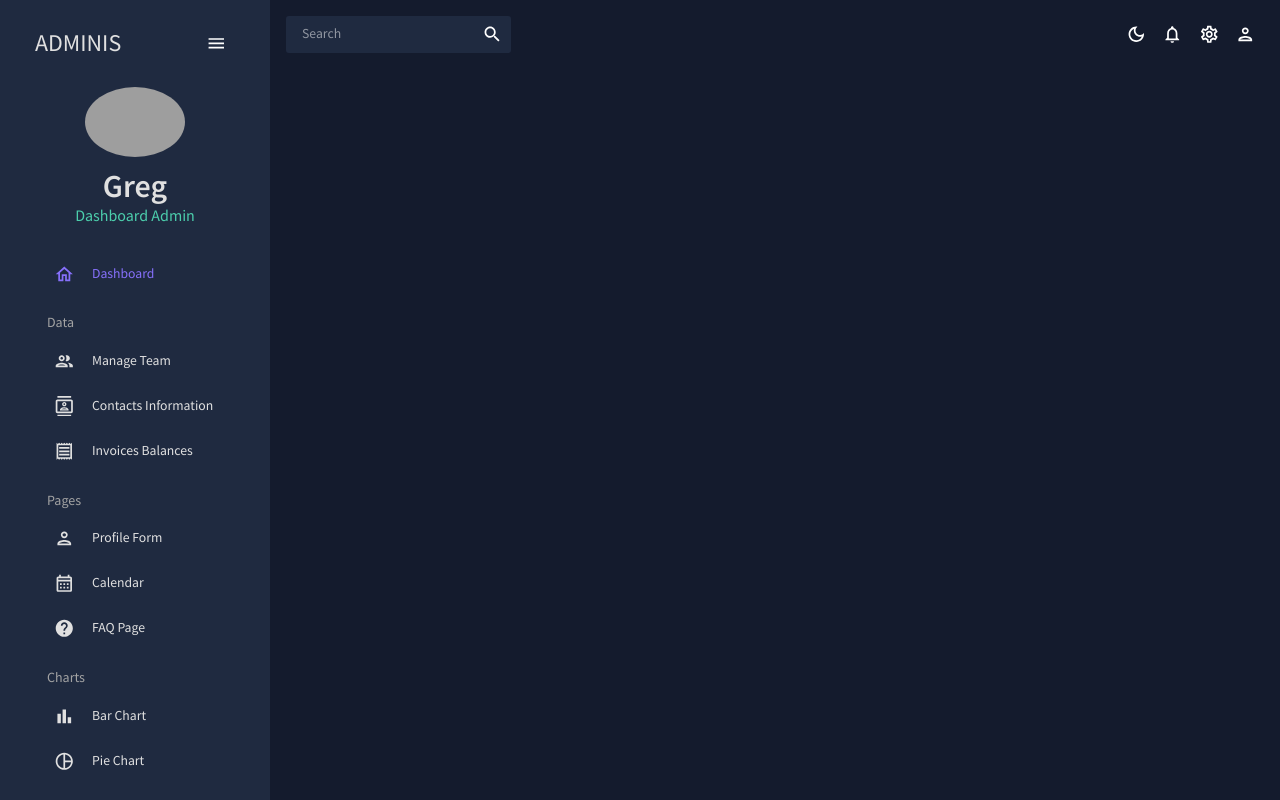
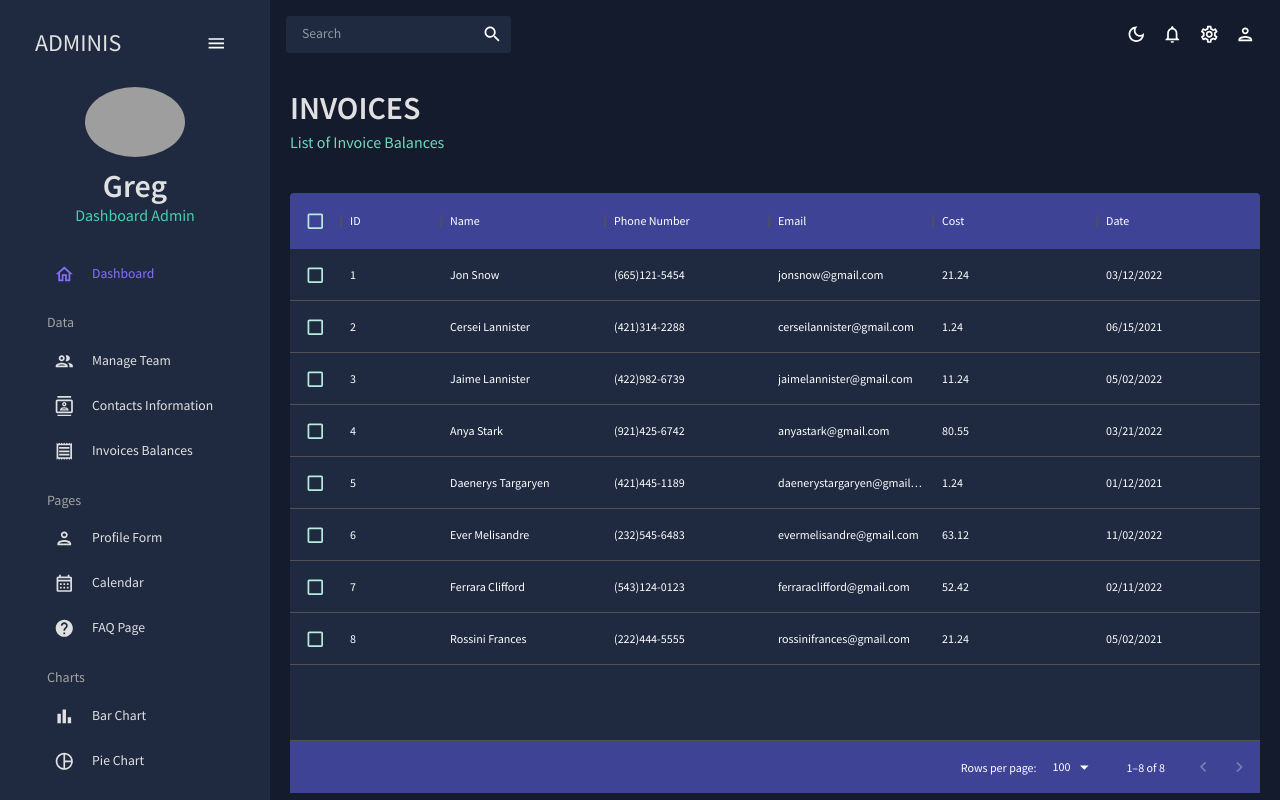
Before and after one commit to gregchapauli/Admin-Dashboard-App, a React (Vite) app: page /invoices in a window 1280 px wide. Built offline with nearby package versions, Linux system fonts and the light colour scheme; grey boxes are pictures that could not be loaded.

Commit message:
Add Invoices component

```diff
--- a/src/App.jsx
+++ b/src/App.jsx
@@ -7,7 +7,7 @@
 import Dashboard from "./scenes/dashboard";
 import Team from "./scenes/team";
 import Contacts from "./scenes/contacts";
-// import Invoices from "./scenes/invoices";
+import Invoices from "./scenes/invoices";
 // import Bar from "./scenes/bar";
 // import Form from "./scenes/form";
 // import Line from "./scenes/line";
@@ -31,8 +31,8 @@
               <Route path="/" element={<Dashboard />} />
               <Route path="/team" element={<Team />} />
               <Route path="/contacts" element={<Contacts />} />
-              {/*<Route path="/invoices" element={<Invoices />} />
-              <Route path="/form" element={<Form />} />
+              <Route path="/invoices" element={<Invoices />} />
+              {/*<Route path="/form" element={<Form />} />
               <Route path="/bar" element={<Bar />} />
               <Route path="/pie" element={<Pie />} />
               <Route path="/line" element={<Line />} />
--- /dev/null
+++ b/src/scenes/invoices/index.jsx
@@ -0,0 +1,80 @@
+import { Box, Typography, useTheme } from "@mui/material";
+import { DataGrid } from "@mui/x-data-grid";
+import { tokens } from "../../theme";
+import { mockDataInvoices } from "../../data/mockData";
+import Header from "../../components/Header";
+
+const Invoices = () => {
+  const theme = useTheme();
+  const colors = tokens(theme.palette.mode);
+
+  const columns = [
+    { field: "id", headerName: "ID" },
+    {
+      field: "name",
+      headerName: "Name",
+      flex: 1,
+      cellClassName: "name-column--cell",
+    },
+    {
+      field: "phone",
+      headerName: "Phone Number",
+      flex: 1,
+    },
+    {
+      field: "email",
+      headerName: "Email",
+      flex: 1,
+    },
+    {
+      field: "cost",
+      headerName: "Cost",
+      flex: 1,
+      renderCell: (params) => {
+        <Typography color={colors.greenAccent[500]}>
+          ${params.row.cost}
+        </Typography>;
+      },
+    },
+    { field: "date", headerName: "Date", flex: 1 },
+  ];
+
+  return (
+    <Box m="20px">
+      <Header title="INVOICES" subtitle="List of Invoice Balances" />
+      <Box
+        m="40px 0 0 0"
+        height="75vh"
+        sx={{
+          "& .MuiDataGrid-root": {
+            border: "none",
+          },
+          "& .MuiDataGrid-cell": {
+            borderBottom: "none",
+          },
+          "& .name-column-cell": {
+            color: colors.greenAccent[300],
+          },
+          "& .MuiDataGrid-columnHeaders": {
+            backgroundColor: colors.blueAccent[700],
+            borderBottom: "none",
+          },
+          "& .MuiDataGrid-virtualScroller": {
+            backgroundColor: colors.primary[400],
+          },
+          "& .MuiDataGrid-footerContainer": {
+            boorderTop: "none",
+            backgroundColor: colors.blueAccent[700],
+          },
+          "& .MuiCheckbox-root": {
+            color: `${colors.greenAccent[200]} !important`,
+          },
+        }}
+      >
+        <DataGrid checkboxSelection rows={mockDataInvoices} columns={columns} />
+      </Box>
+    </Box>
+  );
+};
+
+export default Invoices;
```
